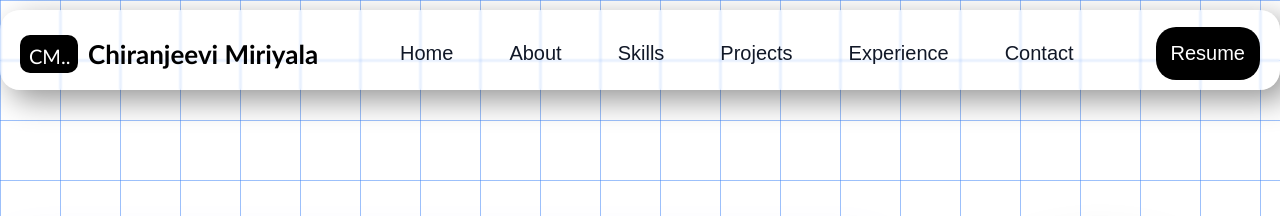
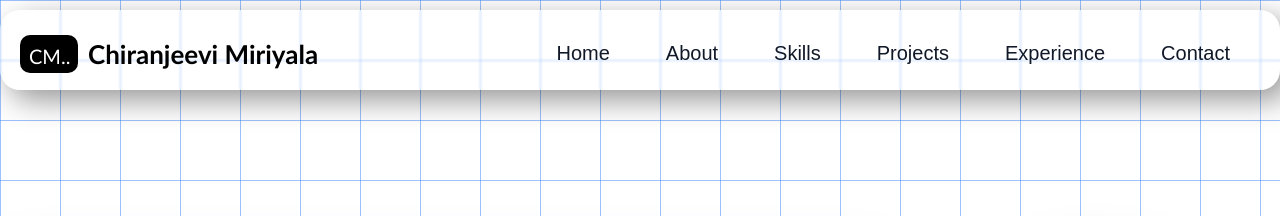
Before and after one commit to chiranjeevimiriyala66-stack/present-portfolio1, a plain HTML site: page index.html in a window 1280 px wide. Shown: the top 216 px of the page. Drawn offline with nearby package versions, Linux system fonts and the light colour scheme.

Commit message:
removed resume button

```diff
--- a/index.html
+++ b/index.html
@@ -50,9 +50,9 @@
 
             </ul>
 
-            <a href="assets/resume.pdf" class="resume-btn">
+            <!-- <a href="assets/resume.pdf" class="resume-btn">
                 Resume
-            </a>
+            </a> -->
 
         </nav>
     </header>
```
